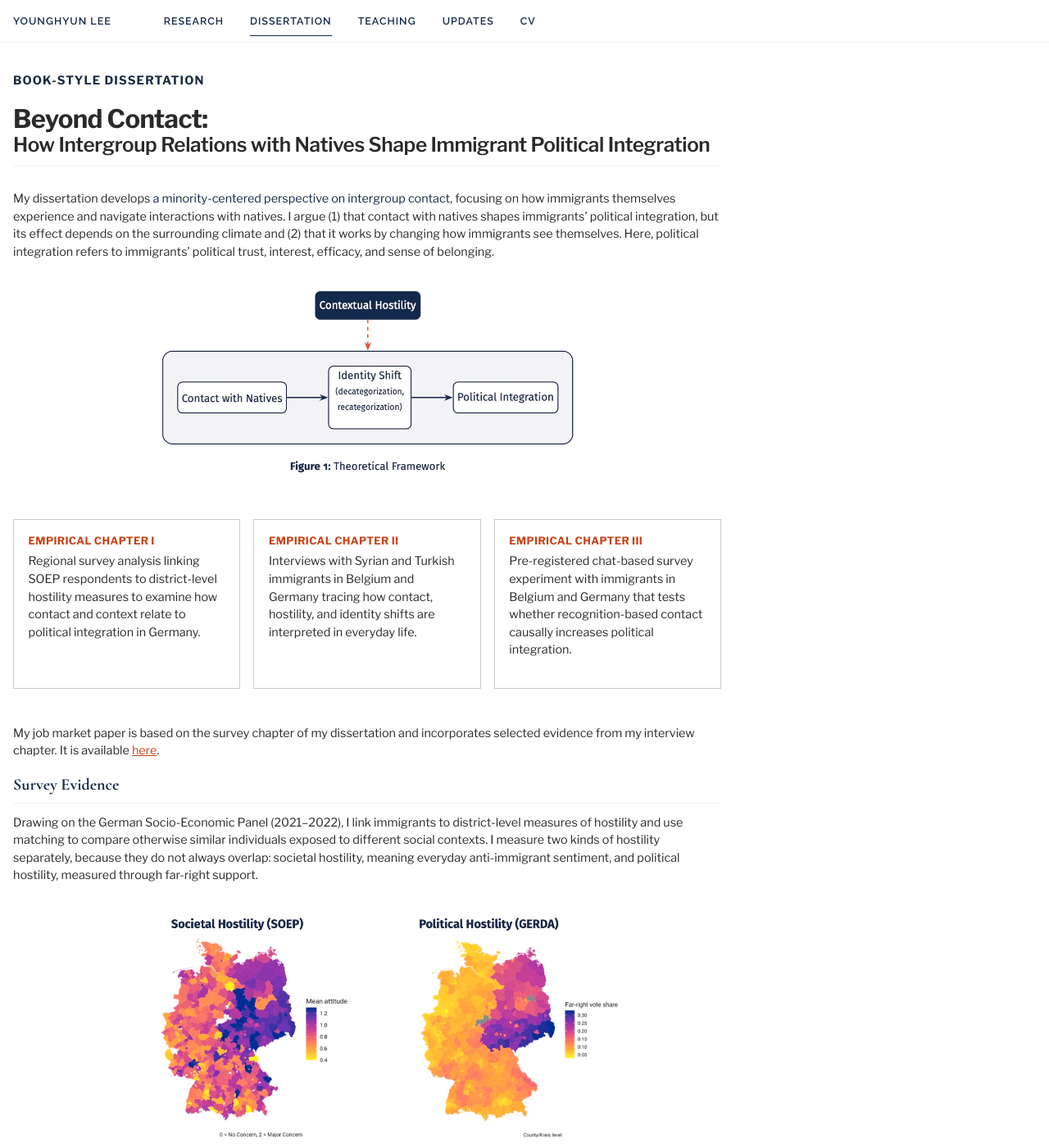
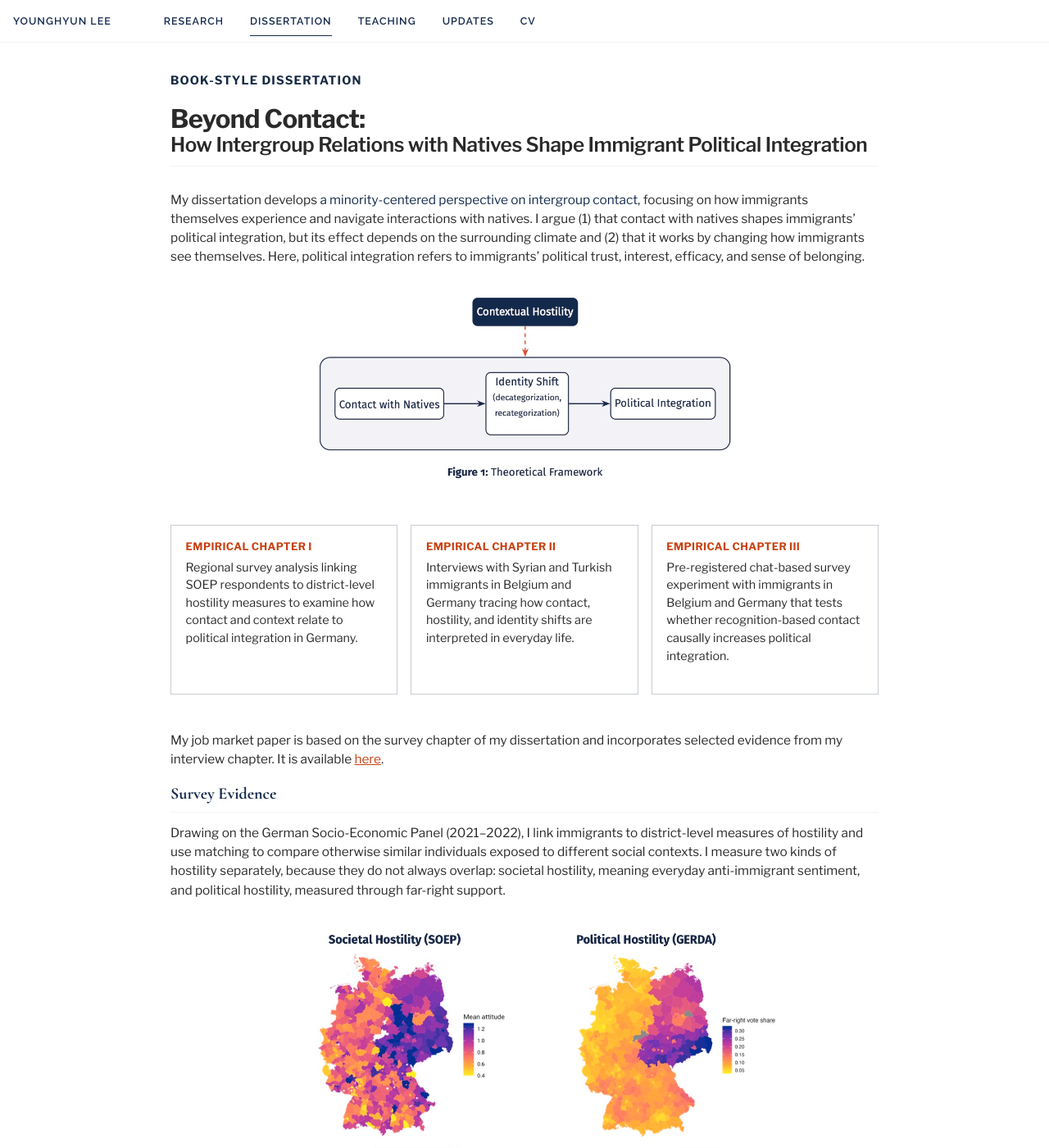
Before and after one commit to younghyunlee52/Website, a Jekyll site: the page built from _pages/dissertation.md, in a window 1280 px wide and 1400 px high. Shown: the whole window at 82% size. Built offline with Jekyll 4.4.1, drawn with Linux system fonts in a browser that asks for light colours; a script bundle is joined from its source files by our own code; library files that are not in the unit come from our copies.

Commit message:
Update _page.scss

```diff
--- a/_sass/layout/_page.scss
+++ b/_sass/layout/_page.scss
@@ -60,6 +60,8 @@
 }
 
 .page--full .page__inner-wrap {
+  float: none;
+  width: 100%;
   max-width: 50rem;
   margin-left: auto;
   margin-right: auto;
@@ -67,13 +69,6 @@
 
 .homepage-page.page--full .page__inner-wrap {
   max-width: 56rem;
-}
-
-.research-page.page--full .page__inner-wrap {
-  float: none;
-  width: 100%;
-  margin-left: auto;
-  margin-right: auto;
 }
 
 .page--full .page__content p {
@@ -353,7 +348,8 @@
 }
 
 .research-page .page__content,
-.teaching-page .page__content {
+.teaching-page .page__content,
+.dissertation-page .page__content {
   > p,
   > ol > li,
   > ul > li,
```
